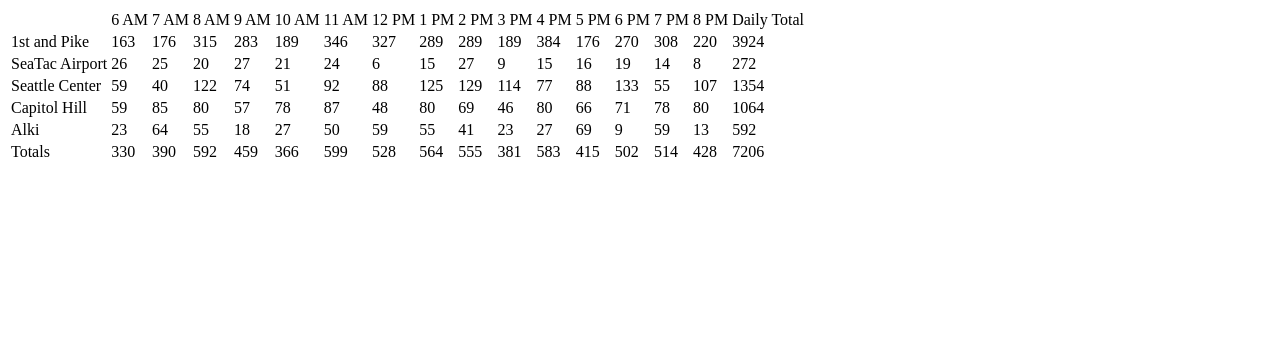
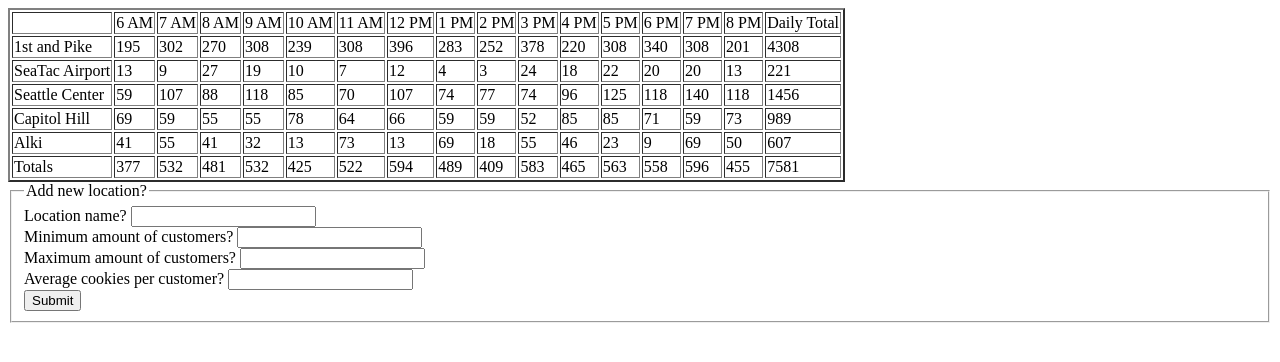
Before and after one commit to Pratiibh/cookie-stand, a plain HTML site: page sales.html in a window 1280 px wide. Drawn offline with Linux system fonts and the light colour scheme.

Commit message:
fixed form

```diff
--- a/app.js
+++ b/app.js
@@ -12,7 +12,7 @@ var globalArray = ['6 AM', '7 AM', '8 AM', '9 AM', '10 AM', '11 AM', '12 PM', '1
 var hourlyTotal = [];
 // another globalArray that is used to store the amount of cookies sold by each store during a specific hour, so that all those cookies can be totaled and an hourly total can be produced
 
-function businessFunction (name, min, max, avg_cookies) {
+function Business (name, min, max, avg_cookies) {
   this.name = name;
   this.min_customers = min;
   this.max_customers = max;
@@ -21,51 +21,55 @@ function businessFunction (name, min, max, avg_cookies) {
 }
 
 
-businessFunction.prototype.hourlyTotalSales = function () {
-    for(var i = 0; i < globalArray.length; i++) {
+var hourlyTotalSales = function () {
+  for(var a = 0; a < globalArray.length; a++) {
     var arraySumHolder = 0;
-        arraySumHolder = arraySumHolder + pikePlace.cookieArray[i] + seaTacAirport.cookieArray[i] + seattleCenter.cookieArray[i] + capitolHill.cookieArray[i] + alki.cookieArray[i];
+    for(var i = 0; i < locationsArray.length; i++) {
+      arraySumHolder = arraySumHolder + locationsArray[i].cookieArray[a];
+    }
     hourlyTotal.push(arraySumHolder);
   }
   return arraySumHolder;
-}
+};
 
 
-businessFunction.prototype.randCustomers = function () {
-    var randomAmountCustomers = randomGenerator(this.min_customers, this.max_customers)
+Business.prototype.randCustomers = function () {
+  var randomAmountCustomers = randomGenerator(this.min_customers, this.max_customers);
   return randomAmountCustomers;
-}
+};
 
-businessFunction.prototype.avgCookiesSold = function () {
+Business.prototype.avgCookiesSold = function () {
   var x = this.randCustomers();
   var rat = Math.floor(x * this.avg_cookies_purchased);
   return rat;
-}
+};
 
 
-businessFunction.prototype.arrayFiller = function () {
+Business.prototype.arrayFiller = function () {
   for(var i = 0; i < globalArray.length; i++){
     var cookiesSold = this.avgCookiesSold();
     this.cookieArray.push(cookiesSold);
   }
-}
+};
 
-businessFunction.prototype.totalCookies = function () {
+Business.prototype.totalCookies = function () {
   var totalSum = 0;
   for(var i = 0; i < globalArray.length; i++) {
-        totalSum = totalSum + this.cookieArray[i]
+    totalSum = totalSum + this.cookieArray[i];
   }
   return totalSum;
-}
+};
 
 function ultimateTotal() {
   var finalTotal = 0;
-        finalTotal = finalTotal + pikePlace.totalCookies() + seaTacAirport.totalCookies() + seattleCenter.totalCookies() + capitolHill.totalCookies() + alki.totalCookies()
+  for(var a = 0; a < locationsArray.length; a++){
+    finalTotal = finalTotal + locationsArray[a].totalCookies();
+  }
   return finalTotal;
 }
 
 
-var tableElement = document.getElementById('nums-table')
+var tableElement = document.getElementById('nums-table');
 
 // testing
 
@@ -88,7 +92,7 @@ function buildHeader() {
 
 
 
-businessFunction.prototype.tableDataFiller = function(next_tr, title_cell, totalCookies){
+Business.prototype.tableDataFiller = function(next_tr, title_cell, totalCookies){
   var title_td = document.createElement('td');
   title_td.textContent = title_cell;
   next_tr.appendChild(title_td);
@@ -100,50 +104,74 @@ businessFunction.prototype.tableDataFiller = function(next_tr, title_cell, total
   var totalSumCookies = document.createElement('td');
   totalSumCookies.textContent = totalCookies;
   next_tr.appendChild(totalSumCookies);
-}
+};
 
-businessFunction.prototype.rowCreator = function () {
+Business.prototype.rowCreator = function () {
   var title_cell = this.name;
   var totalSumCookies = this.totalCookies();
   var next_tr = document.createElement('tr');
   this.tableDataFiller(next_tr, title_cell, totalSumCookies);
   tableElement.appendChild(next_tr);
+};
+
+
+
+function buildFooter() {
+  var footer_tr = document.createElement('tr');
+  var footer_td = document.createElement('td');
+  footer_td.textContent = 'Totals';
+  footer_tr.appendChild(footer_td);
+  for(var i = 0; i < globalArray.length; i++) {
+    var footerTwo_td = document.createElement('td');
+    footerTwo_td.textContent = hourlyTotal[i];
+    footer_tr.appendChild(footerTwo_td);
+  }
+  var dailyTotal_td = document.createElement('td');
+  dailyTotal_td.textContent = ultimateTotal();
+  footer_tr.appendChild(dailyTotal_td);
+  tableElement.appendChild(footer_tr);
+}
+
+
+var locationsArray = [
+  new Business('1st and Pike', 23, 65, 6.3),
+  new Business('SeaTac Airport', 3, 24, 1.2),
+  new Business('Seattle Center', 11, 38, 3.7),
+  new Business('Capitol Hill', 20, 38, 2.3),
+  new Business('Alki', 2, 16, 4.6)
+];
+
+
+function tableBuilder(){
+  buildHeader();
+  for(var i = 0; i < locationsArray.length; i++) {
+    locationsArray[i].arrayFiller();
+    locationsArray[i].rowCreator();
+  }
+  hourlyTotalSales();
+  buildFooter();
 }
 
 
 
-function buildFooter() {
-    var footer_tr = document.createElement('tr')
-    var footer_td = document.createElement('td')
-    footer_td.textContent = 'Totals';
-    footer_tr.appendChild(footer_td);
-    for(var i = 0; i < globalArray.length; i++) {
-        var footerTwo_td = document.createElement('td')
-        footerTwo_td.textContent = hourlyTotal[i];
-        footer_tr.appendChild(footerTwo_td);
+
+
+
+var newLocationAdder = document.getElementById('locationAdder');
+function buildNewLocation(event){
+  event.preventDefault();
+
+  var location = event.target.storeName.value;
+  var cusMin = event.target.minimumCustomers.value;
+  var cusMax = event.target.maximumCustomers.value;
+  var avg = event.target.avgCookiesPerCustomer.value;
+
+  var newLocation = new Business(location, cusMin, cusMax, avg);
+
+  locationsArray.push(newLocation);
+  tableElement.innerHTML= '';
+  newLocation.arrayFiller();
+  tableBuilder();
 }
-    var dailyTotal_td = document.createElement('td')
-    dailyTotal_td.textContent = ultimateTotal();
-    footer_tr.appendChild(dailyTotal_td)
-    tableElement.appendChild(footer_tr)
-}
-
-var pikePlace = new businessFunction('1st and Pike', 23, 65, 6.3);
-var seaTacAirport = new businessFunction('SeaTac Airport', 3, 24, 1.2);
-var seattleCenter = new businessFunction('Seattle Center', 11, 38, 3.7);
-var capitolHill = new businessFunction('Capitol Hill', 20, 38, 2.3);
-var alki = new businessFunction('Alki', 2, 16, 4.6);
-
-buildHeader();
-pikePlace.arrayFiller();
-pikePlace.rowCreator();
-seaTacAirport.arrayFiller();
-seaTacAirport.rowCreator();
-seattleCenter.arrayFiller();
-seattleCenter.rowCreator();
-capitolHill.arrayFiller();
-capitolHill.rowCreator();
-alki.arrayFiller();
-alki.rowCreator();
-pikePlace.hourlyTotalSales();
-buildFooter();
+tableBuilder();
+newLocationAdder.addEventListener('submit', buildNewLocation);
--- a/sales.html
+++ b/sales.html
@@ -9,7 +9,25 @@
 <body>
 
     <section id="stores" ></section>
-    <table id="nums-table"></table>
+    <table border = "2px" id="nums-table"></table>
+<form id = "locationAdder">
+<fieldset>
+    <legend>Add new location?</legend>
+
+    <label for = "storeName">Location name?</label>
+    <input type = "text" name = "storeName" required><br>
+
+    <label for = "minimumCustomers">Minimum amount of customers?</label>
+    <input type = "number" name = "minimumCustomers" required><br>
+
+    <label for = "maximumCustomers">Maximum amount of customers?</label>
+    <input type = "number" name = "maximumCustomers" required><br>
+
+    <label for = "avgCookiesPerCustomer">Average cookies per customer?</label>
+    <input type = "number" name = "avgCookiesPerCustomer" required><br>
+    <input type = "submit">
+</fieldset>
+</form>
 </body>
 <script src="app.js"></script>
 
--- a/style.css
+++ b/style.css
@@ -0,0 +1,3 @@
+#nums-table {
+    border: 100px solid black;
+}
```
Also changed, not shown: index.html (+0 -1 lines). Lines whose indentation alone changed are shown as unchanged.
